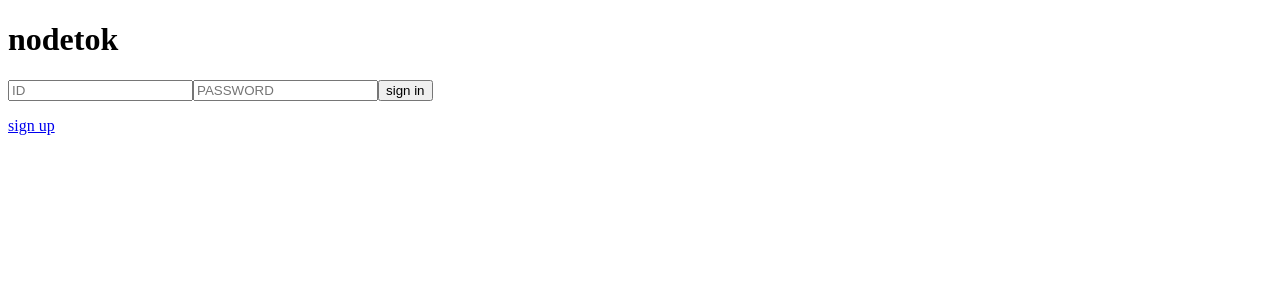
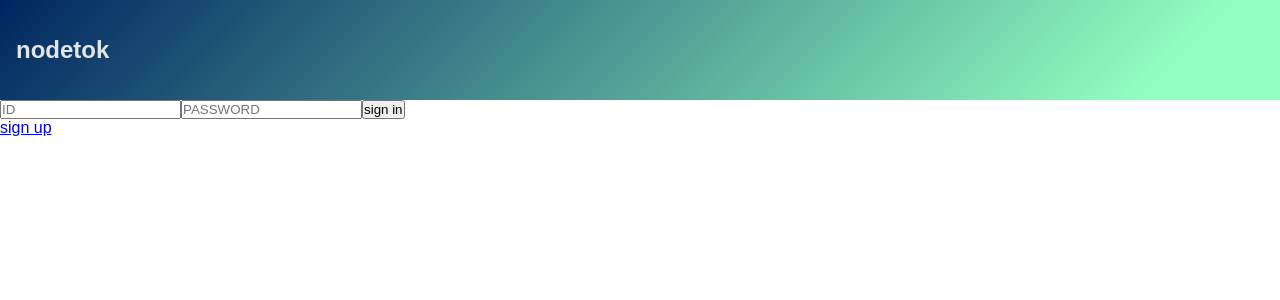
Before and after one commit to atgane/nodetok, a React (Create React App) app in the folder frontend/: page / in a window 1280 px wide. Shown: the top 300 px of the page. Built offline with nearby package versions, Linux system fonts and the light colour scheme.

Commit message:
create Titlebar component

```diff
--- /dev/null
+++ b/frontend/src/App.css
@@ -0,0 +1,6 @@
+* {
+  box-sizing: border-box;
+  margin: 0;
+  padding: 0;
+  font-family: "Encode Sans Expanded", sans-serif;
+}
--- a/frontend/src/App.js
+++ b/frontend/src/App.js
@@ -6,6 +6,7 @@ import NotFound from './Pages/NotFound'
 import CreateRoom from './Pages/CreateRoom';
 import Room from './Pages/Room';
 import JoinRoom from './Pages/JoinRoom';
+import './App.css';
 
 function App() {
   return (
--- /dev/null
+++ b/frontend/src/Components/Titlebar/headerElements.js
@@ -0,0 +1,16 @@
+import styled from 'styled-components';
+
+export const TitleWrapper = styled.div`
+  width: 100%;
+  height: 100px;
+  display: flex;
+  background-image: linear-gradient( 315deg, #92FFC0 10%, #002661 100%);
+  align-items: center;
+`
+
+export const Title = styled.div`
+  padding-left: 1rem;
+  color: #e5e5e5;
+  font-size: 1.5rem;
+  font-weight: bold;
+`;
--- /dev/null
+++ b/frontend/src/Components/Titlebar/index.js
@@ -0,0 +1,14 @@
+import React from 'react';
+import { TitleWrapper, Title } from './headerElements';
+
+const Titlebar = () => {
+  return (
+    <TitleWrapper>
+      <Title>
+        nodetok
+      </Title>
+    </TitleWrapper>
+  )
+}
+
+export default Titlebar
--- a/frontend/src/Pages/CreateRoom.js
+++ b/frontend/src/Pages/CreateRoom.js
@@ -1,5 +1,6 @@
 import React, { useState } from 'react'
 import { useLocation, useNavigate } from 'react-router-dom';
+import Titlebar from '../Components/Titlebar';
 
 const CreateRoom = () => {
   const Location = useLocation();
@@ -33,7 +34,7 @@ const CreateRoom = () => {
   if (userID)
     return (
       <>
-        <h1>nodetok</h1>
+        <Titlebar />
         <h3>user: {userID}</h3>
         <input type='text' placeholder='ROOM NAME' onChange={e => { setRoomName(e.target.value) }}></input>
         <button onClick={createRoom}>create room</button>
--- a/frontend/src/Pages/JoinRoom.js
+++ b/frontend/src/Pages/JoinRoom.js
@@ -1,5 +1,6 @@
 import React, { useState } from 'react'
 import { useLocation, useNavigate } from 'react-router-dom';
+import Titlebar from '../Components/Titlebar';
 
 const JoinRoom = () => {
   const Location = useLocation();
@@ -33,7 +34,7 @@ const JoinRoom = () => {
   if (userID)
     return (
       <>
-        <h1>nodetok</h1>
+        <Titlebar />
         <h3>user: {userID}</h3>
         <input type='text' placeholder='ROOM NAME' onChange={e => { setRoomName(e.target.value) }}></input>
         <button onClick={joinRoom}>join room</button>
--- a/frontend/src/Pages/Main.js
+++ b/frontend/src/Pages/Main.js
@@ -1,5 +1,7 @@
 import React, { useEffect, useState } from 'react'
 import { useLocation, Link, useNavigate } from 'react-router-dom'
+import Titlebar from '../Components/Titlebar';
+import { Title } from '../Components/Titlebar/headerElements';
 
 const Main = () => {
   const Location = useLocation();
@@ -21,7 +23,7 @@ const Main = () => {
   if (userID)
     return (
       <>
-        <h1>nodetok</h1>
+        <Titlebar />
         <h3>user: {userID}</h3>
         <button onClick={() => { navigate('/room/create', { state: { ID: userID } }) }}>create room</button>
         <button onClick={() => { navigate('/room/join', { state: { ID: userID } }) }}>join room</button>
--- a/frontend/src/Pages/NotFound.js
+++ b/frontend/src/Pages/NotFound.js
@@ -1,9 +1,10 @@
 import React from 'react'
+import Titlebar from '../Components/Titlebar'
 
 const NotFount = () => {
 	return (
 		<>
-			<h1>nodetok</h1>
+			<Titlebar />
 			NotFound
 		</>
 	)
--- a/frontend/src/Pages/Room.js
+++ b/frontend/src/Pages/Room.js
@@ -1,6 +1,7 @@
 import React, { useState, useEffect } from 'react'
 import { useLocation, useNavigate } from 'react-router-dom'
 import io from 'socket.io-client';
+import Titlebar from '../Components/Titlebar';
 
 const Room = () => {
   const location = useLocation();
@@ -39,7 +40,7 @@ const Room = () => {
 
   return (
     <>
-      <h1>nodetok</h1>
+      <Titlebar />
       <h3>{room}</h3>
       <input placeholder='SEND MESSAGE' value={chat} onChange={e => { setChat(e.target.value) }}></input>
       <button onClick={sendData}>send</button>
--- a/frontend/src/Pages/Signin.js
+++ b/frontend/src/Pages/Signin.js
@@ -1,5 +1,6 @@
 import React, { useState } from 'react'
 import { Link, useNavigate } from 'react-router-dom'
+import Titlebar from '../Components/Titlebar';
 
 const Signin = () => {
   const navigate = useNavigate();
@@ -28,7 +29,7 @@ const Signin = () => {
 
   return (
     <>
-      <h1>nodetok</h1>
+      <Titlebar />
       <input type="text" placeholder='ID' onChange={e => setID(e.target.value)}></input>
       <input type="password" placeholder='PASSWORD' onChange={e => setPassword(e.target.value)}></input>
       <button onClick={signIn}>sign in</button>
--- a/frontend/src/Pages/Signup.js
+++ b/frontend/src/Pages/Signup.js
@@ -1,5 +1,6 @@
 import React, { useState } from 'react'
 import { Link, useNavigate } from 'react-router-dom'
+import Titlebar from '../Components/Titlebar';
 
 const Signup = () => {
   const navigate = useNavigate();
@@ -27,7 +28,7 @@ const Signup = () => {
 
   return (
     <>
-      <h1>nodetok</h1>
+      <Titlebar />
       <input type="text" placeholder='ID' onChange={e => setID(e.target.value)}></input>
       <input type="password" placeholder='PASSWORD' onChange={e => setPassword(e.target.value)}></input>
       <button onClick={signIn}>sign up</button>
```
